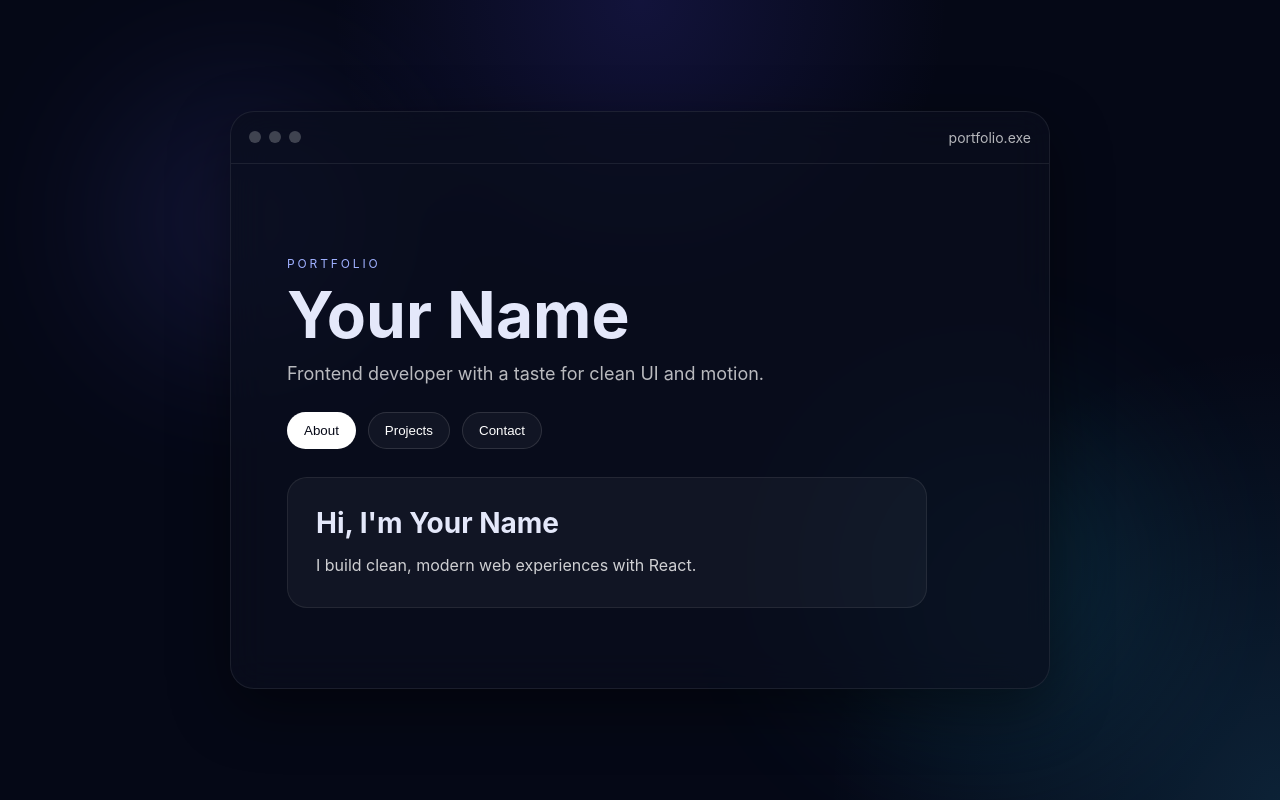
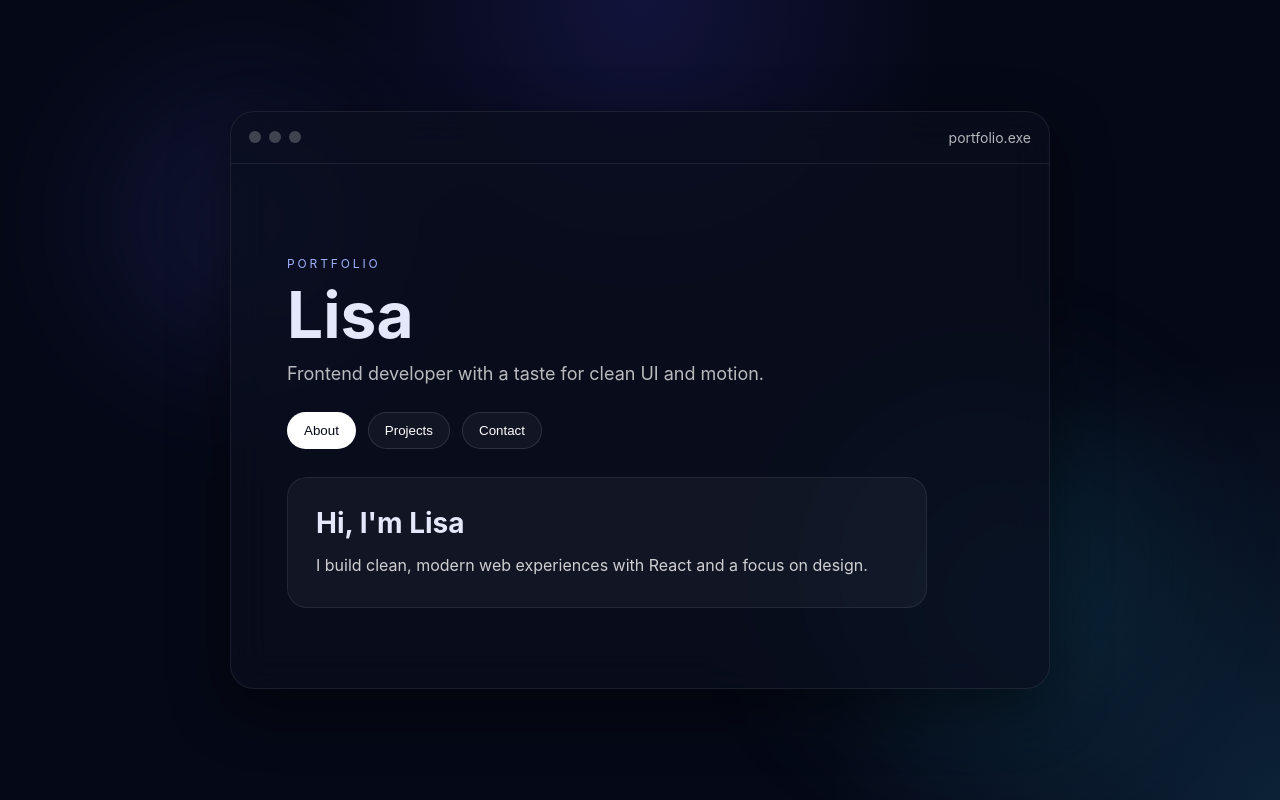
Before and after one commit to LisaPi1/my-portfolio, a React (Vite) app: page / in a window 1280 px wide. Built offline with nearby package versions, Linux system fonts and the light colour scheme.

Commit message:
Add closing window animation

```diff
--- a/src/App.css
+++ b/src/App.css
@@ -222,3 +222,14 @@ button.active {
     padding: 80px 56px;
   }
 }
+
+.dot {
+  width: 12px;
+  height: 12px;
+  border-radius: 999px;
+  background: rgba(255,255,255,0.22);
+}
+
+.close-dot {
+  cursor: pointer;
+}
--- a/src/App.jsx
+++ b/src/App.jsx
@@ -4,48 +4,70 @@ import "./App.css";
 
 const sections = {
   About: {
-    title: "Hi, I'm Your Name",
-    body: "I build clean, modern web experiences with React."
+    title: "Hi, I'm Lisa",
+    body: "I build clean, modern web experiences with React and a focus on design."
   },
   Projects: {
     title: "Projects",
-    body: "Add 2-4 projects here with short descriptions and links."
+    body: "Add your best projects here with short descriptions and links."
   },
   Contact: {
     title: "Contact",
-    body: "yourname@email.com | GitHub | LinkedIn"
+    body: "Add your email, GitHub, LinkedIn, or Instagram here."
   }
 };
 
 export default function App() {
   const [active, setActive] = useState("About");
+  const [isClosing, setIsClosing] = useState(false);
+
+  const handleSwitch = (nextSection) => {
+    if (nextSection === active || isClosing) return;
+
+    setIsClosing(true);
+
+    setTimeout(() => {
+      setActive(nextSection);
+      setIsClosing(false);
+    }, 400);
+  };
 
   return (
     <div className="shell">
       <div className="glow glow-1" />
       <div className="glow glow-2" />
 
-      <main className="window">
+      <motion.main
+        className="window"
+        animate={
+          isClosing
+            ? { opacity: 0, scale: 0.92, y: 30 }
+            : { opacity: 1, scale: 1, y: 0 }
+        }
+        transition={{ duration: 0.4 }}
+      >
         <div className="topbar">
-          <div className="dots">
-            <span />
-            <span />
-            <span />
-          </div>
+        <div className="dots">
+          <span className="dot close-dot" onClick={() => setIsClosing(true)} />
+          <span className="dot" />
+          <span className="dot" />
+        </div>
           <p>portfolio.exe</p>
         </div>
 
         <section className="hero">
           <p className="eyebrow">PORTFOLIO</p>
-          <h1>Your Name</h1>
-          <p className="subtitle">Frontend developer with a taste for clean UI and motion.</p>
+          <h1>Lisa</h1>
+          <p className="subtitle">
+            Frontend developer with a taste for clean UI and motion.
+          </p>
 
           <div className="nav">
             {Object.keys(sections).map((name) => (
               <button
                 key={name}
                 className={active === name ? "active" : ""}
-                onClick={() => setActive(name)}
+                onClick={() => handleSwitch(name)}
               >
                 {name}
               </button>
@@ -66,7 +88,7 @@ export default function App() {
             </motion.div>
           </AnimatePresence>
         </section>
-      </main>
+      </motion.main>
     </div>
   );
 }
```
